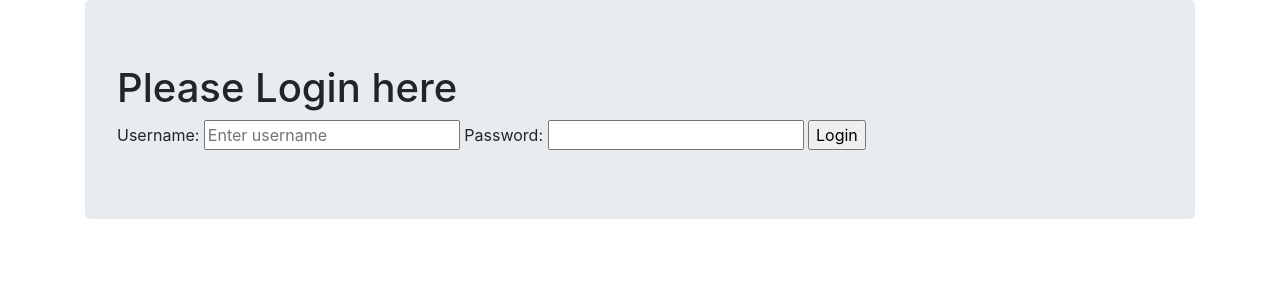
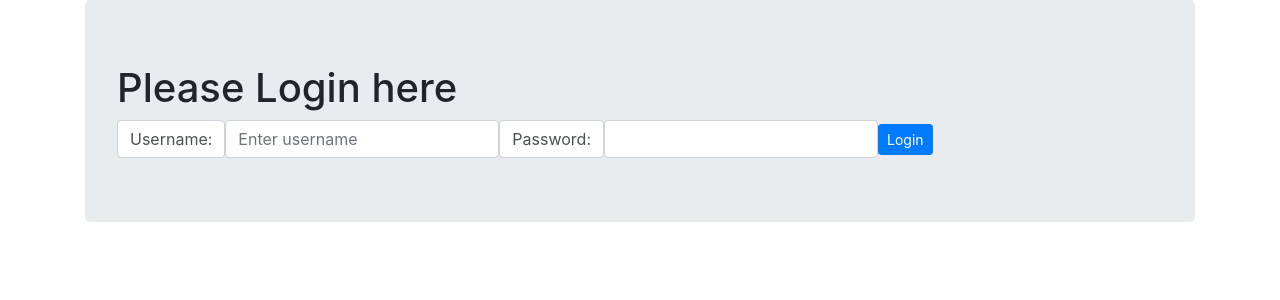
Before and after one commit to flibedin/django-demo, a Django app: page /user_login/ in a window 1280 px wide. Shown: the part 56-356 px from the top of the page. Run offline with Django 3.2, Linux system fonts and the light colour scheme; parts of the project's set-up code (start-up, migrations or seed data) failed here and were passed over; some libraries are stand-ins or nearby versions.

Commit message:
1er commit a produccion

```diff
--- a/AppTwo/templates/base.html
+++ b/AppTwo/templates/base.html
@@ -1,4 +1,5 @@
 <!DOCTYPE html>
+
 <html lang="en" dir="ltr">
   <head>
     <meta charset="utf-8">
--- a/AppTwo/templates/login.html
+++ b/AppTwo/templates/login.html
@@ -6,15 +6,16 @@
 
      <h1>Please Login here</h1>
 
-     <form action={% url 'user_login' %} method="post">
+
+     <form class="form-inline" action={% url 'user_login' %} method="post">
        {% csrf_token %}
-       <label for="username">Username:</label>
-       <input type="text" name="username" placeholder="Enter username">
+       <label class="form-control" for="username">Username:</label>
+       <input class="form-control" type="text" name="username" placeholder="Enter username">
 
-       <label for="password">Password:</label>
-       <input type="password" name="password">
+       <label class="form-control" for="password">Password:</label>
+       <input class="form-control" type="password" name="password">
 
-       <input type="submit" name="" value="Login">
+       <input class="btn btn-primary btn-sm" type="submit" name="" value="Login">
 
      </form>
 
--- a/AppTwo/templates/registration.html
+++ b/AppTwo/templates/registration.html
@@ -9,14 +9,13 @@
      <h1>Registrese aca! </h1>
      <h3>Llene el formulario: </h3>
 
-     <form enctype="multipart/form-data" method="post">
+     <form class="form-group" enctype="multipart/form-data" method="post">
        {% csrf_token %}
        {{ user_form.as_p }}
        {{ profile_form.as_p }}
-       <input type="submit" name="" value="Register">
+       <input type="submit" class="btn btn-primary btn-sm" name="" value="Register">
 
      </form>
-
    {% endif %}
 
 </div>
```
Also changed, not shown: AppTwo/templates/index.html (+7 -1 lines), AppTwo/static/AppTwo/linkedin.png (added), db.sqlite3.
